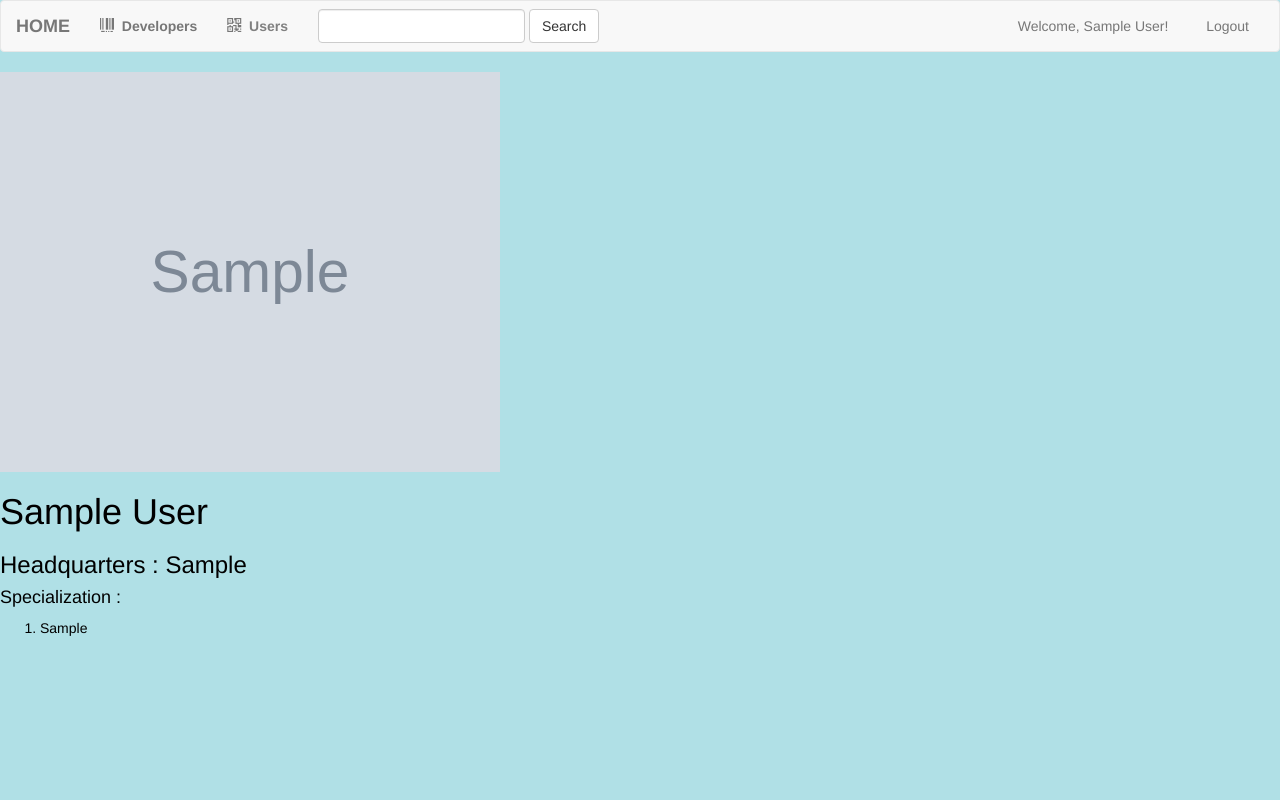
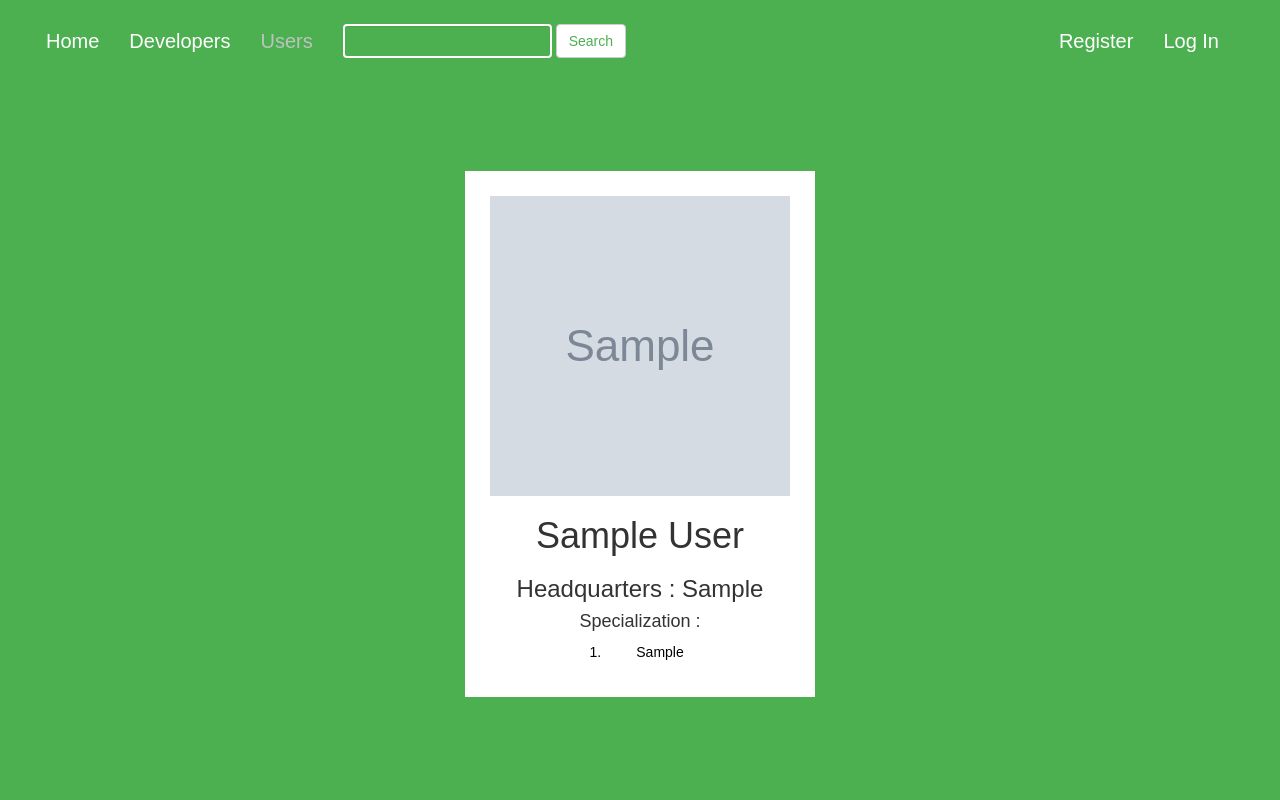
Before and after one commit to ccpandhare/codefundo17, a Django app: a page that uses User/templates/User/detaillogin.html in a window 1280 px wide. Run offline with Django 3.2, Linux system fonts and the light colour scheme; tables that the repository leaves empty hold one stand-in row (values such as "Sample post"); grey boxes marked "Sample" are stand-in pictures; some libraries are stand-ins or nearby versions; some web fonts are replaced.

Commit message:
Almost done

```diff
--- a/User/templates/User/base3.html
+++ b/User/templates/User/base3.html
@@ -52,9 +52,9 @@
 					</li>
 				</ul>
 
-				<form class="navbar-form navbar-left" role="search" method="get" action="">
+				<form class="navbar-form navbar-left" role="search" method="get" action="/user/search">
 					<div class="form-group">
-					<input type="text" class="form-control" name="q" value="" style="background: transparent; border: 2px solid white">
+					<input type="text" class="form-control" name="search" value="" style="background: transparent; border: 2px solid white">
 					</div>
 					<button type="submit" class="btn btn-default" style="color: #4CAF50">Search</button>
 				</form>
--- a/User/templates/User/detaillogin.html
+++ b/User/templates/User/detaillogin.html
@@ -1,5 +1,5 @@
 <!DOCTYPE html>
-<html>
+<html style="height: 100vh !important;">
 <head>
 	<title>
 	{% block title %}
@@ -16,9 +16,14 @@
 	<script src="https://ajax.googleapis.com/ajax/libs/jquery/1.12.0/jquery.min.js"></script>
 
 	<script src="https://maxcdn.bootstrapcdn.com/bootstrap/3.3.6/js/bootstrap.min.js"></script>
+	<style media="screen">
+		input[type="file"] {
+			width: 154px;
+		}
+	</style>
 </head>
-<body style="background-color:powderblue; background-image: none">
-	<nav class="navbar navbar-default">
+<body style="background-color:#4CAF50; background-image: none; font-family: 'Raleway', sans-serif !important; height: 100vh;">
+	<nav class="navbar" style="padding: 15px 30px; margin-bottom: 0;">
 		<div class="container-fluid">
 			<!-- title -->
 			<div class="navbar-header">
@@ -28,63 +33,87 @@
 					<span class="icon-bar"></span>
 				</button>
 				<a class="navbar-brand" href="{% url 'User:index' %}">
-					<strong>HOME</strong>
+					<span style="color: #fff; font-size: 20px;">Home</span>
 				</a>
 			</div>
 
 			<!-- Items -->
 			<div class="collapse navbar-collapse" id="topNavBar">
 				<ul class="nav navbar-nav">
-					<li class="">
-						<a href="{% url 'User:developer-detail' %}">
-							<span class="glyphicon glyphicon-barcode" aria-hidden="true"></span>&nbsp;
-							<strong>Developers</strong>
+					<li>
+						<a href="{% url 'User:developer-detail' %}" style="background: transparent !important;">
+							<span style="color: #fff; font-size: 20px;">Developers</span>
 						</a>
 					</li>
 					<li class="">
-						<a>
-							<span class="glyphicon glyphicon-qrcode" aria-hidden="true"></span>&nbsp;
-								<strong><font color=grey>Users</font></strong>
+						<a style="background: transparent !important;">
+							<span style="color: rgba(200,200,200,0.9); font-size: 20px;">Users</span>
 						</a>
 					</li>
 				</ul>
 
 				<form class="navbar-form navbar-left" role="search" method="get" action="">
 					<div class="form-group">
-					<input type="text" class="form-control" name="q" value="">
+					<input type="text" class="form-control" name="q" value="" style="background: transparent; border: 2px solid white">
 					</div>
-					<button type="submit" class="btn btn-default">Search</button>
+					<button type="submit" class="btn btn-default" style="color: #4CAF50">Search</button>
 				</form>
 
 				<ul class="nav navbar-nav navbar-right">
+
+
+					{% if user.is_authenticated %}
+
 					<li class="">
-						<a>
-						<span class="" aria-hidden="true"></span>&nbsp; Welcome, {{developer.developer_name}}!
+						<a href="{% url 'User:developer-detail' %}" style="background: transparent">
+							<span style="color: #fff; font-size: 20px;">About Me</span>
 						</a>
 					</li>
 					<li class="">
-						<a href="{% url 'User:logout' %}">
-						<span class="" aria-hidden="true"></span>&nbsp; Logout
+						<a href="{% url 'User:logout' %}" style="background: transparent">
+							<span style="color: #fff; font-size: 20px;">Logout</span>
 						</a>
 					</li>
+
+					{% else %}
+					<li class="">
+						<a href="{% url 'User:register' %}" style="background: transparent">
+							<span style="color: #fff; font-size: 20px;">Register</span>
+						</a>
+					</li>
+					<li class="">
+						<a href="{% url 'User:login' %}" style="background: transparent">
+							<span style="color: #fff; font-size: 20px;">Log In</span>
+						</a>
+					</li>
+					{% endif %}
 
 				</ul>
 			</div>
 		</div>
 	</nav>
+<div style="height: calc(100% - 100px)">
 
-	<font color="black">
-		<img src="{{ developer.developer_logo.url }}" height="400" width="500">
-		<h1>{{developer.developer_name}}</h1>
-		<h3>Headquarters : {{developer.developer_headquarters}}</h3>
+
+	<div style="display: flex; height: 100%; align-items: center; justify-content: center;">
+<div style="width:350px; background: #fff; padding: 25px 0;">
+	<center>
+		<div style="background: url({{ developer.developer_logo.url }}) center no-repeat; background-size: cover; width: 300px; height: 300px;"></div>
+	</center>
+		<h1 class="text-center" style="line-height: auto">{{developer.developer_name}}</h1>
+		<h3 class="text-center">Headquarters : {{developer.developer_headquarters}}</h3>
+	<center>
+	<div style="width: 150px;">
 		<h4>Specialization : </h4>
 		<ol>
-
 		{% for tag in developer.developer_tag_list %}
-				<li style="color:black;">{{tag}}</li>
+				<li style="color:black!important;">{{tag}}</li>
 		{% endfor %}
 		</ol>
-
-	</font>
+	</div>
+	</center>
+</div>
+</div>
+</div>
 </body>
 </html>
```
Also changed, not shown: db.sqlite3, media/vidit_6UJTUbf.jpg (added).
